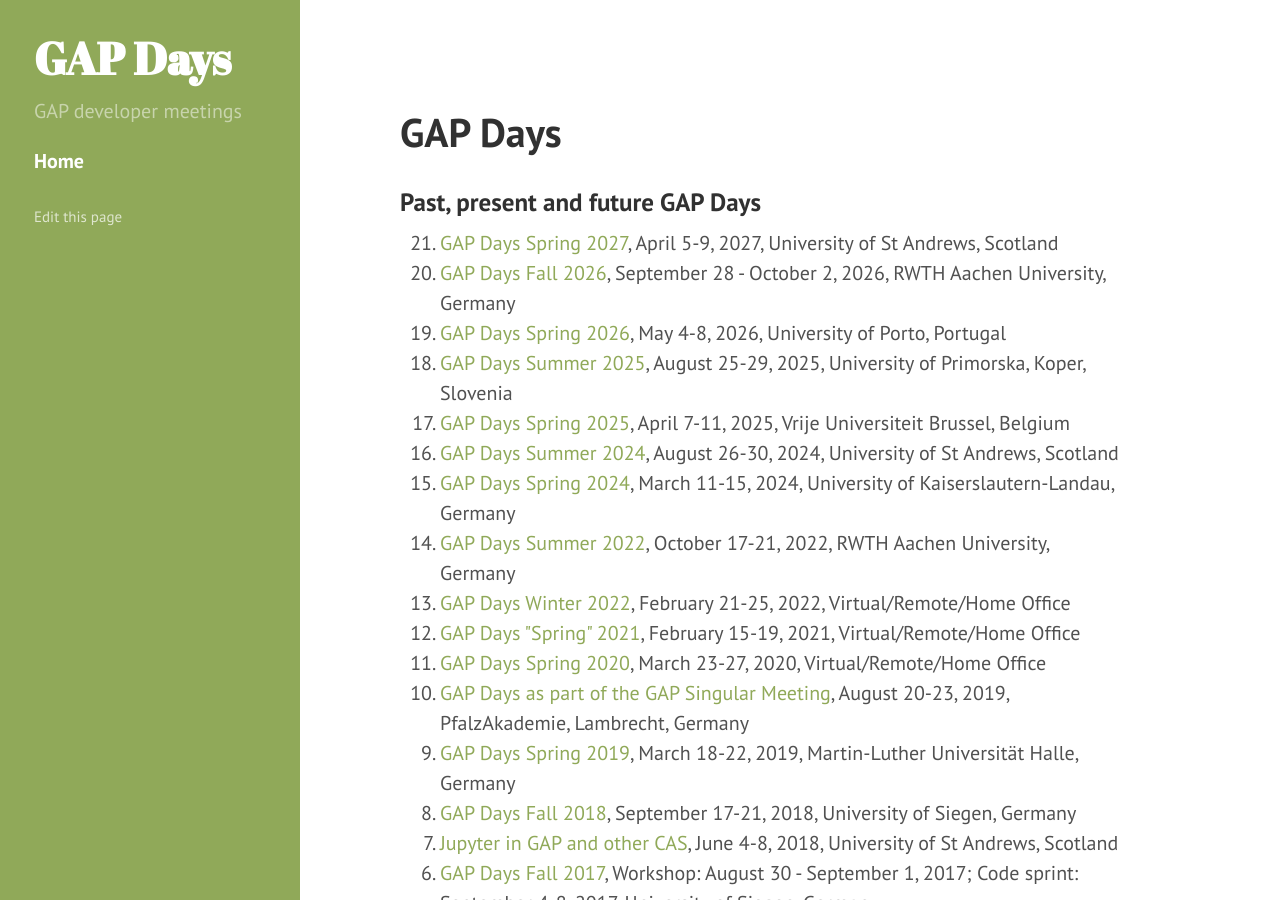
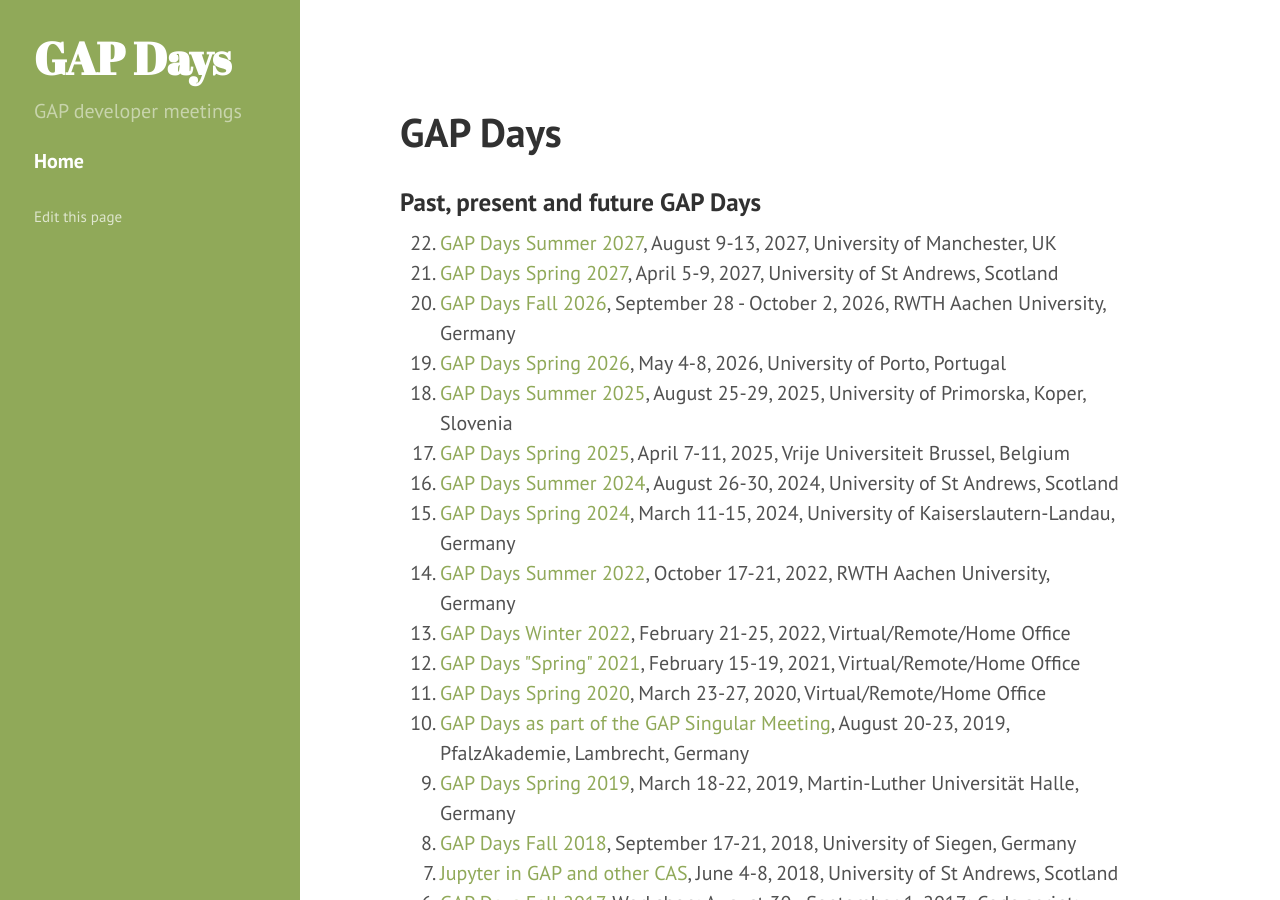
Before and after one commit to gapdays/gapdays.github.io, a Jekyll site: the page built from index.md, in a window 1280 px wide and 900 px high. Built offline with Jekyll 4.4.1, drawn with Linux system fonts in a browser that asks for light colours.

Commit message:
Add GAP Days Summer 2027 to list of meetings
Assisted-by: Claude Code (Opus 5.5)

```diff
--- a/index.md
+++ b/index.md
@@ -8,6 +8,7 @@ title: Home
 ### Past, present and future GAP Days
 
 <ol reversed>
+<li><a href="/gapdays2027-summer">GAP Days Summer 2027</a>, August 9-13, 2027, University of Manchester, UK</li>
 <li><a href="/gapdays2027-spring">GAP Days Spring 2027</a>, April 5-9, 2027, University of St Andrews, Scotland</li>
 <li><a href="/gapdays2026-fall">GAP Days Fall 2026</a>, September 28 - October 2, 2026, RWTH Aachen University, Germany</li>
 <li><a href="/gapdays2026-spring">GAP Days Spring 2026</a>, May 4-8, 2026, University of Porto, Portugal</li>
```
